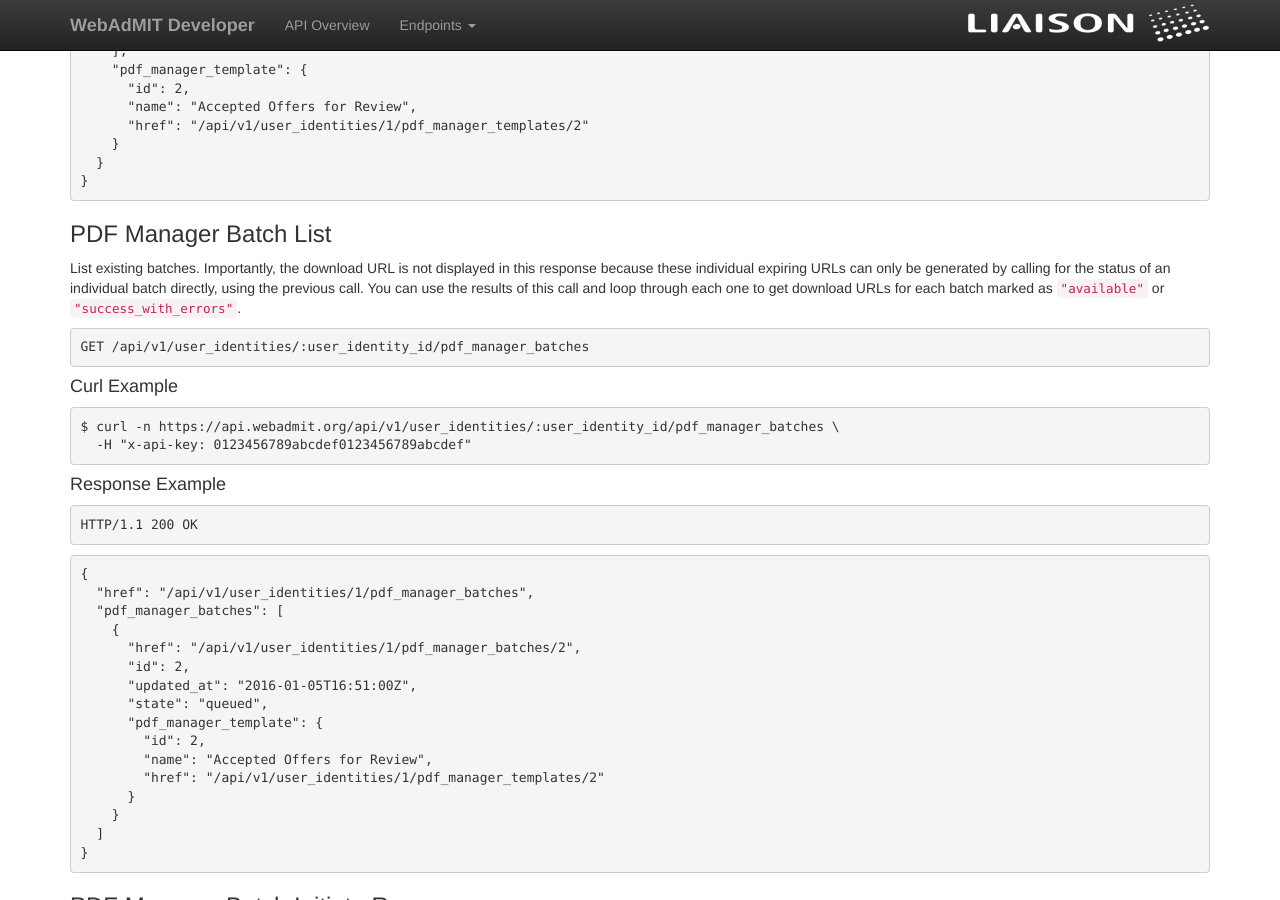
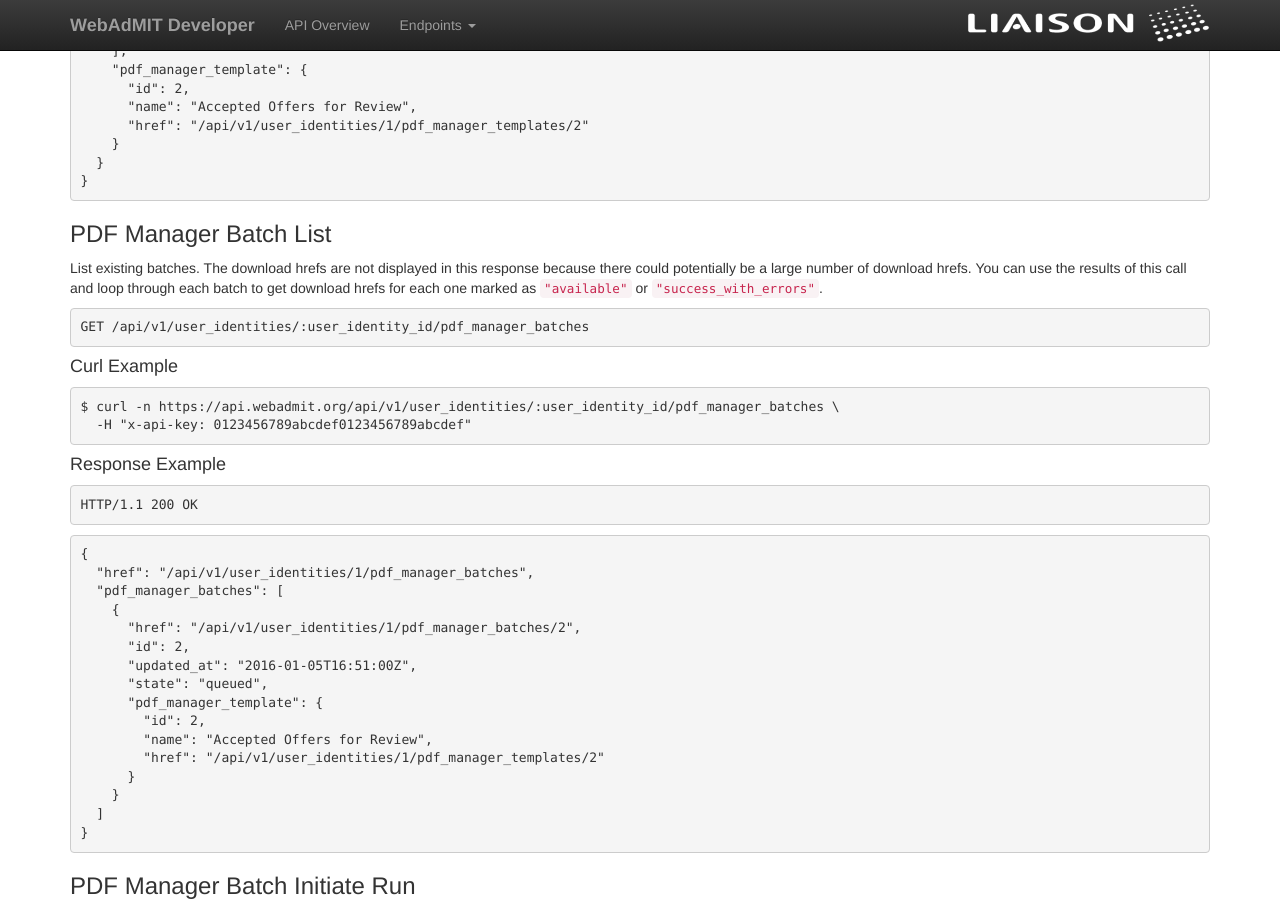
Before and after one commit to Liaison-Intl/Liaison-Intl.github.io, a Jekyll site: the page built from pdf_manager_batch.md, in a window 1280 px wide and 900 px high, scrolled down 1348 px. Built offline with Jekyll 4.4.1, drawn with Linux system fonts in a browser that asks for light colours; nearby versions of some CDN libraries.

Commit message:
[NF-7101] Snapshot
/w @zefta

```diff
--- a/pdf_manager_batch.md
+++ b/pdf_manager_batch.md
@@ -112,7 +112,7 @@
 
 <h3>PDF Manager Batch List</h3>
 
-<p>List existing batches.  Importantly, the download URL is not displayed in this response because these individual expiring URLs can only be generated by calling for the status of an individual batch directly, using the previous call. You can use the results of this call and loop through each one to get download URLs for each batch marked as <code>&quot;available&quot;</code> or <code>&quot;success_with_errors&quot;</code>.</p>
+<p>List existing batches.  The download hrefs are not displayed in this response because there could potentially be a large number of download hrefs.  You can use the results of this call and loop through each batch to get download hrefs for each one marked as <code>&quot;available&quot;</code> or <code>&quot;success_with_errors&quot;</code>.</p>
 
 <pre><code>GET /api/v1/user_identities/:user_identity_id/pdf_manager_batches
 </code></pre>
--- a/schemata/pdf_manager_batch.json
+++ b/schemata/pdf_manager_batch.json
@@ -16,7 +16,7 @@
       "http_header": { "x-api-key": "0123456789abcdef0123456789abcdef" }
     },
     {
-      "description": "List existing batches.  Importantly, the download URL is not displayed in this response because these individual expiring URLs can only be generated by calling for the status of an individual batch directly, using the previous call. You can use the results of this call and loop through each one to get download URLs for each batch marked as `\"available\"` or `\"success_with_errors\"`.",
+      "description": "List existing batches.  The download hrefs are not displayed in this response because there could potentially be a large number of download hrefs.  You can use the results of this call and loop through each batch to get download hrefs for each one marked as `\"available\"` or `\"success_with_errors\"`.",
       "href": "/api/v1/user_identities/:user_identity_id/pdf_manager_batches",
       "method": "GET",
       "rel": "instances",
```
